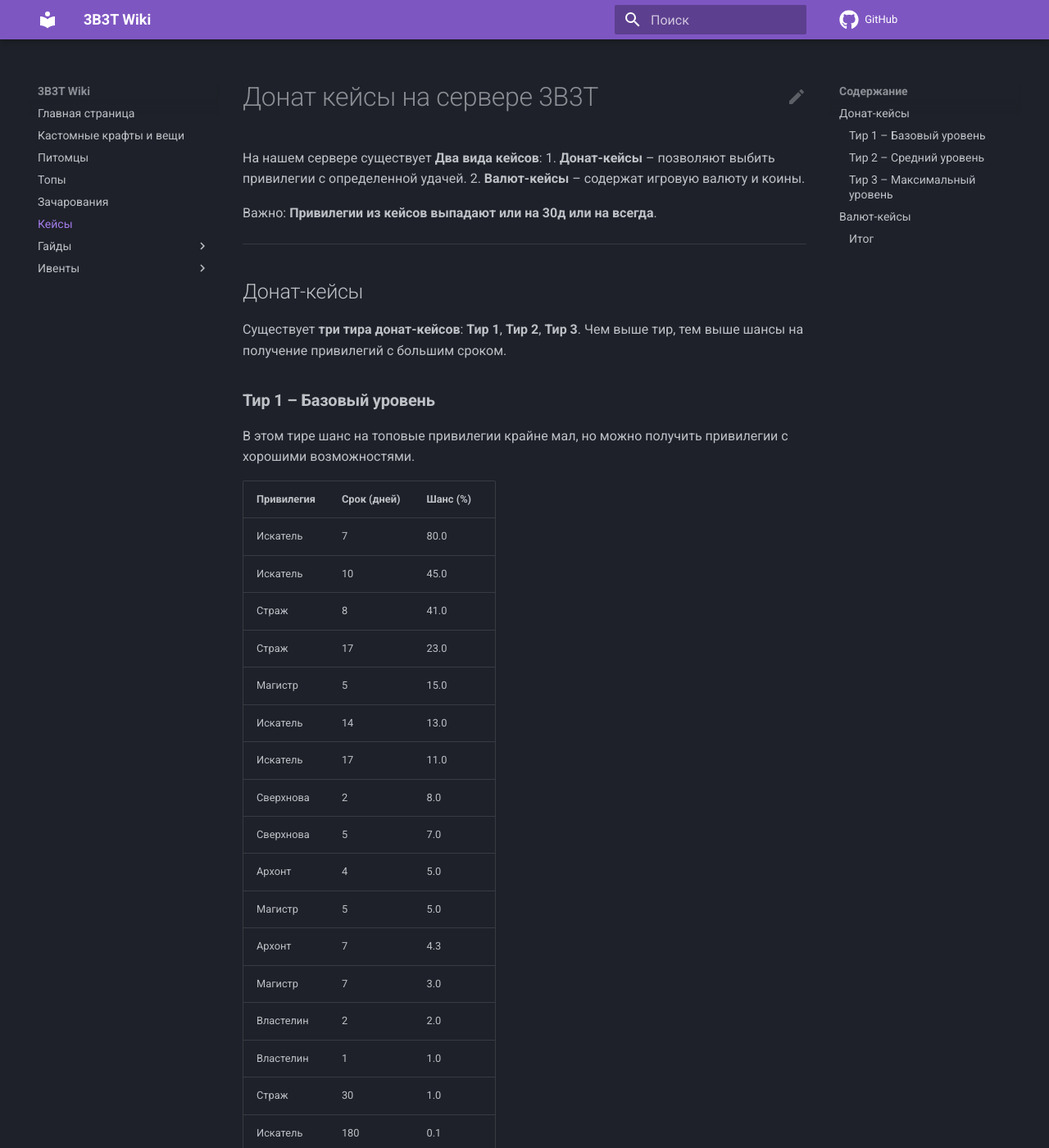
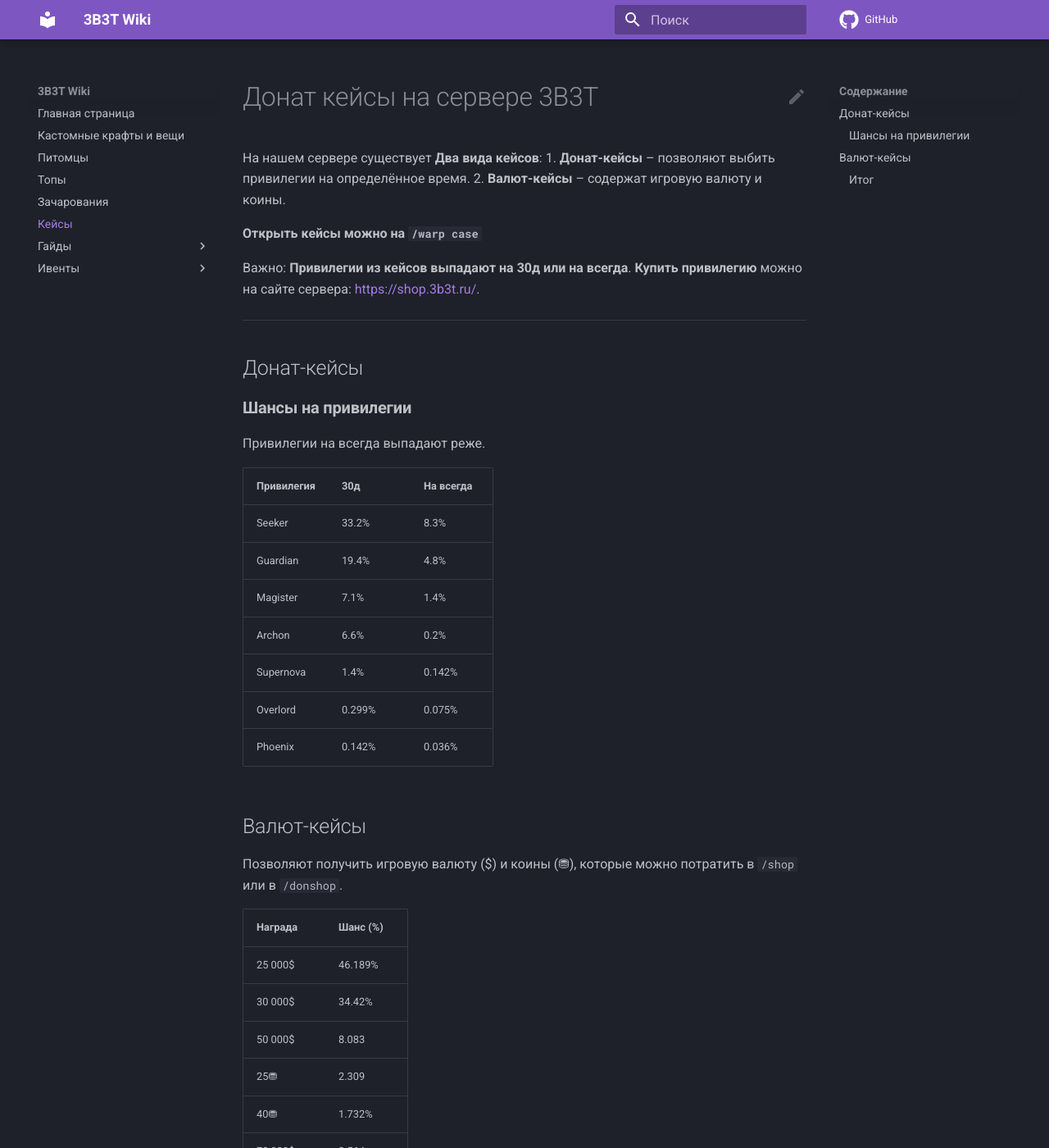
Before and after one commit to 3B3TServer/Docs, an MkDocs documentation site: the page built from docs/cases.md, in a window 1280 px wide and 1400 px high. Shown: the whole window at 82% size. Built offline with MkDocs 1.6.1 and Material for MkDocs 9.7.7, drawn with Linux system fonts in a browser that asks for light colours; comment, search, counter and statistics services are not loaded; some of the changed text lies outside the part shown.

Commit message:
Доработка кейсов (#60)
* ss

ss

* Delete image.png

```diff
--- a/docs/cases.md
+++ b/docs/cases.md
@@ -1,120 +1,53 @@
 # Донат кейсы на сервере 3B3T
 
 На нашем сервере существует **Два вида кейсов**:
-1. **Донат-кейсы** – позволяют выбить привилегии с определенной удачей.
+1. **Донат-кейсы** – позволяют выбить привилегии на определённое время.
 2. **Валют-кейсы** – содержат игровую валюту и коины.
 
-Важно: **Привилегии из кейсов выпадают или на 30д или на всегда**.
+**Открыть кейсы можно на `/warp case`**
+
+Важно: **Привилегии из кейсов выпадают на 30д или на всегда**.  **Купить привилегию** можно на сайте сервера: [https://shop.3b3t.ru/](https://shop.3b3t.ru/).
 
 ---
 
 ## Донат-кейсы
 
-Существует **три тира донат-кейсов**: **Тир 1**, **Тир 2**, **Тир 3**. Чем выше тир, тем выше шансы на получение привилегий с большим сроком.
 
-### **Тир 1 – Базовый уровень**
-В этом тире шанс на топовые привилегии крайне мал, но можно получить привилегии с хорошими возможностями.
+### **Шансы на привилегии**
 
-| **Привилегия**     | **Срок (дней)** | **Шанс (%)** |
-|--------------------|----------------|-------------|
-| Искатель         | 7               | 80.0        |
-| Искатель         | 10              | 45.0        |
-| Страж            | 8               | 41.0        |
-| Страж            | 17              | 23.0        |
-| Магистр          | 5               | 15.0        |
-| Искатель         | 14              | 13.0        |
-| Искатель         | 17              | 11.0        |
-| Сверхнова        | 2               | 8.0         |
-| Сверхнова        | 5               | 7.0         |
-| Архонт           | 4               | 5.0         |
-| Магистр          | 5               | 5.0         |
-| Архонт           | 7               | 4.3         |
-| Магистр          | 7               | 3.0         |
-| Властелин        | 2               | 2.0         |
-| Властелин        | 1               | 1.0         |
-| Страж            | 30              | 1.0         |
-| Искатель         | 180             | 0.1         |
+ Привилегии на всегда выпадают реже.
 
-### **Тир 2 – Средний уровень**
-Появляется **Феникс**, но шансы на него минимальные.
+| **Привилегия**     | **30д** |**На всегда**|
+|--------------------|---------|-------------|
+|Seeker   | 33.2%    |8.3%   |
+|Guardian | 19.4%    |4.8%   |
+|Magister | 7.1%     |1.4%   |
+|Archon   | 6.6%     |0.2%   |
+|Supernova| 1.4%     |0.142% |
+|Overlord | 0.299%   |0.075% |
+|Phoenix  | 0.142%   |0.036% |
 
-| **Привилегия**     | **Срок (дней)** | **Шанс (%)** |
-|--------------------|----------------|-------------|
-| Искатель         | 16              | 61.0        |
-| Искатель         | 19              | 60.0        |
-| Страж            | 10              | 58.0        |
-| Страж            | 18              | 49.0        |
-| Магистр          | 10              | 31.0        |
-| Магистр          | 8               | 26.0        |
-| Архонт           | 7               | 23.0        |
-| Архонт           | 9               | 21.0        |
-| Искатель         | 19              | 20.0        |
-| Архонт           | 11              | 18.0        |
-| Магистр          | 12              | 7.0         |
-| Архонт           | 12              | 5.0         |
-| Властелин        | 1               | 4.4         |
-| Сверхнова        | 6               | 4.0         |
-| Сверхнова        | 3               | 3.9         |
-| Властелин        | 1               | 3.5         |
-| Властелин        | 2               | 3.3         |
-| Сверхнова        | 5               | 3.0         |
-| Властелин        | 4               | 3.0         |
-| Властелин        | 5               | 2.9         |
-| Сверхнова        | 12              | 2.5         |
-| Властелин        | 10              | 2.0         |
-| Феникс           | 1               | 1.0         |
-| Феникс           | 3               | 0.9         |
-| Феникс           | 3               | 0.5         |
-| Феникс           | 7               | 0.5         |
-| Феникс           | 1               | 0.1         |
-| Сверхнова        | 3               | 0.1         |
 
-### **Тир 3 – Максимальный уровень**
-Шансы увеличены.
-
-| **Привилегия**     | **Срок (дней)** | **Шанс (%)** |
-|--------------------|----------------|-------------|
-| Страж            | 30              | 41.0        |
-| Магистр          | 25              | 40.0        |
-| Магистр          | 30              | 39.0        |
-| Архонт           | 13              | 38.0        |
-| Магистр          | 1 месяц         | 35.0        |
-| Магистр          | 20              | 35.0        |
-| Страж            | 50              | 34.0        |
-| Архонт           | 12              | 29.0        |
-| Архонт           | 20              | 29.0        |
-| Архонт           | 25              | 25.0        |
-| Магистр          | 47              | 19.0        |
-| Сверхнова        | 5               | 13.0        |
-| Властелин        | 5               | 10.0        |
-| Сверхнова        | 15              | 9.0         |
-| Сверхнова        | 10              | 8.0         |
-| Властелин        | 10              | 6.7         |
-| Властелин        | 9               | 6.5         |
-| Властелин        | 15              | 4.0         |
-| Феникс           | 1               | 4.0         |
-| Феникс           | 7               | 2.0         |
-| Феникс           | 9               | 0.9         |
 
 ## Валют-кейсы
 
-Позволяют получить игровую валюту ($) и коины (⛃), которые можно потратить в `/shop` или `/donshop`.
+Позволяют получить игровую валюту ($) и коины (⛃), которые можно потратить в `/shop` или в `/donshop`.
 
 | **Награда**  | **Шанс (%)** |
 |-------------|-------------|
-| 25 000$     | 33.33       |
-| 30 000$     | 16.53       |
-| 50 000$     | 7.0         |
-| 25⛃         | 5.33        |
-| 40⛃         | 4.0         |
-| 70 000$     | 3.3         |
-| 50⛃         | 2.5         |
-| 60⛃         | 2.33        |
-| 90⛃         | 1.5         |
-| 200 000$    | 0.7         |
-| 250⛃       | 0.2         |
+| 25 000$     | 46.189%  |
+| 30 000$     | 34.42%|
+| 50 000$     | 8.083     |
+| 25⛃         | 2.309|
+| 40⛃         |1.732%     |
+| 70 000$     | 3.564     |
+| 50⛃         | 1.155     |
+| 200 000$    |     1.155|
+| 250⛃       | 0.115%      |
+
+
+---
 
 ### Итог
 
-Теперь вы знаете, какие **кейсы** существуют на сервере **3B3T**, что из них можно получить и каковы шансы. Покупайте вечные привилегии на [нашем сайте](https://shop.3b3t.ru/ укр: https://3b-3t.trademc.org/
-) и наслаждайтесь игрой!
+Теперь вы знаете, какие **кейсы** существуют на сервере **3B3T**, что из них можно получить и каковы шансы. Покупайте вечные привилегии на [нашем сайте](https://shop.3b3t.ru/) и наслаждайтесь игрой!
```
